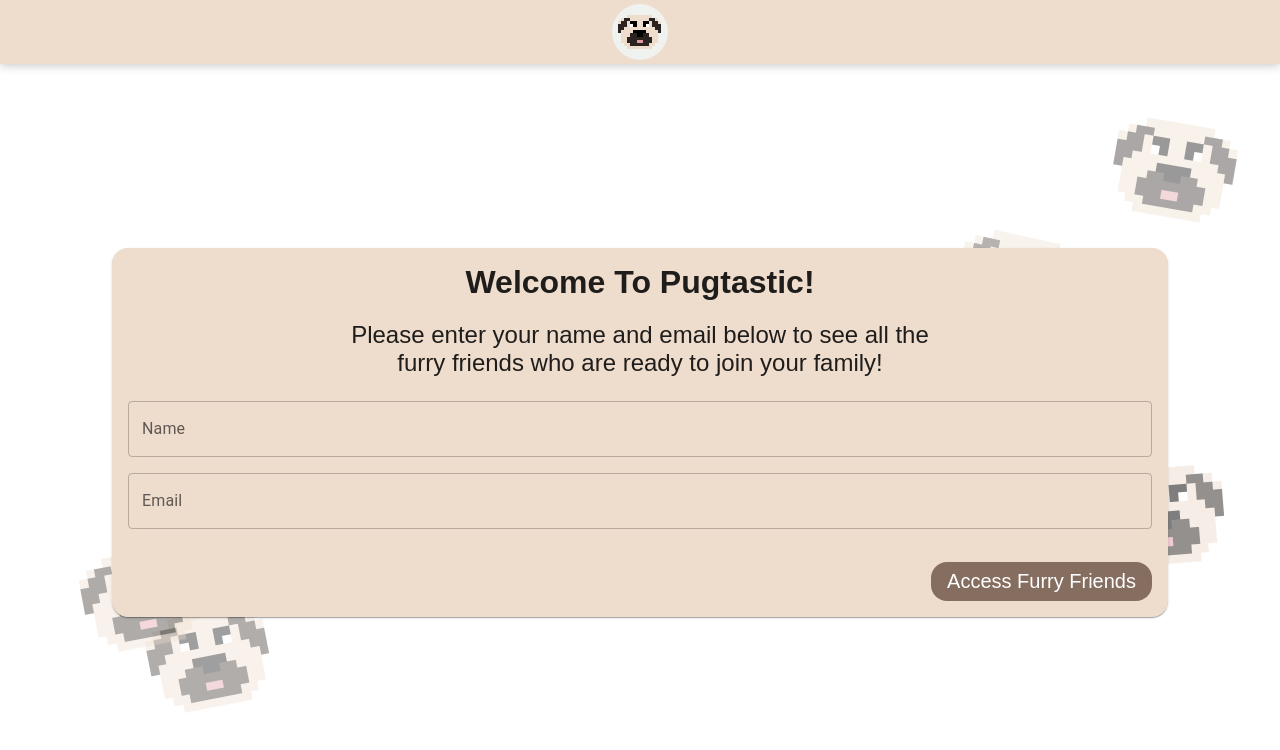
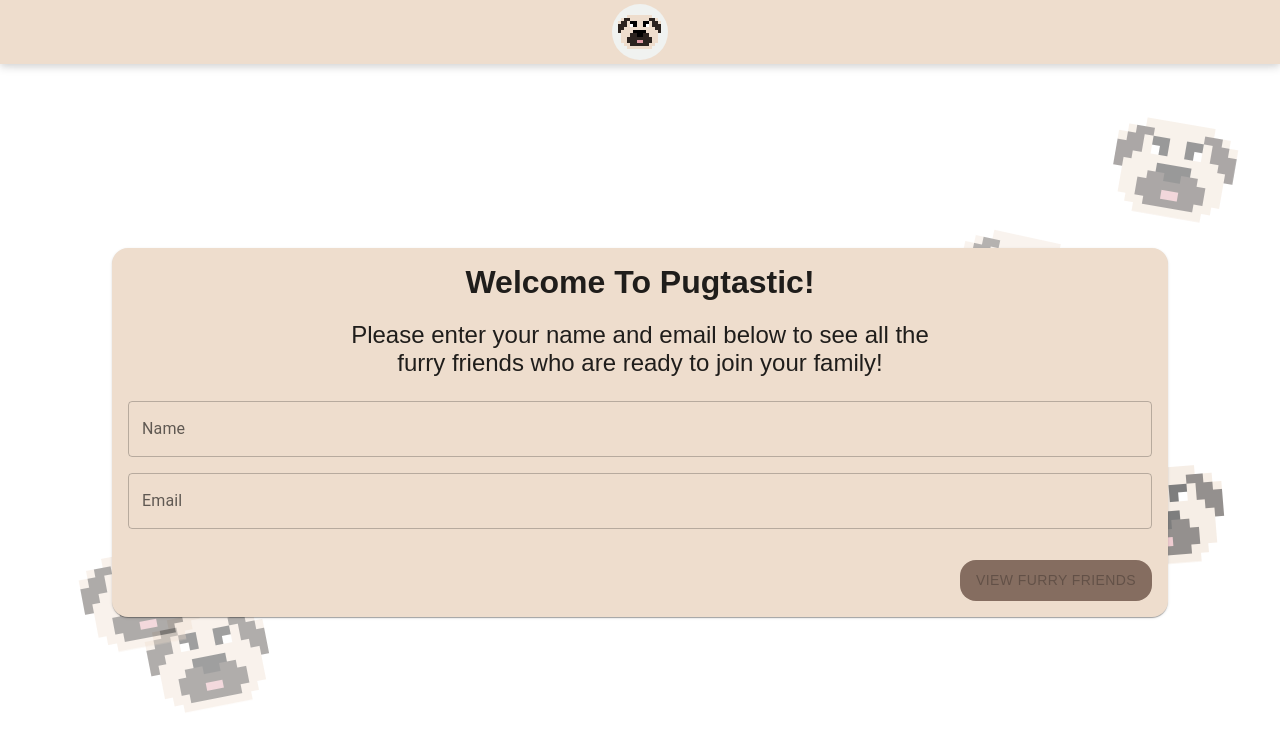
Before and after one commit to HunterECampbell/shelter-dogs, a React (Vite) app: page / in a window 1280 px wide. Shown: the top 750 px of the page. Built offline with nearby package versions, Linux system fonts and the light colour scheme.

Commit message:
Update button

```diff
--- a/src/components/LoginCard.tsx
+++ b/src/components/LoginCard.tsx
@@ -7,8 +7,8 @@ import { isValidEmail } from "../utils/regex/emailRegex";
 import { useAuthStore } from "../stores/auth";
 import { Email } from "../globalTypes";
 
-import Button from "./generalComponents/Button";
 import Card from "@mui/material/Card";
+import CustomButton from "./generalComponents/CustomButton";
 import TextField from "@mui/material/TextField";
 
 const LoginCard = () => {
@@ -60,7 +60,7 @@ const LoginCard = () => {
         </InputArea>
 
         <CardFooter>
-          <Button
+          <CustomButton
             disabled={name === "" || email === "" || emailError}
             label={t("login.buttons.login")}
             onClick={login}
--- a/src/components/generalComponents/Button.tsx
+++ b/src/components/generalComponents/CustomButton.tsx
@@ -1,7 +1,9 @@
-import styled from "styled-components";
+import { styled as muiStyled } from "@mui/material/styles";
 import { mediaQueryBreakpoint } from "../../consts/DeviceBreakpoints";
 
-const Button = ({
+import Button from "@mui/material/Button";
+
+const CustomButton = ({
   className,
   disabled,
   label,
@@ -24,13 +26,12 @@ const Button = ({
   );
 };
 
-const ButtonWrapper = styled.button`
+const ButtonWrapper = muiStyled(Button)`
   --size: fit-content;
 
   width: var(--size);
   height: var(--size);
   color: white;
-  font-size: calc(20 / 16 * 1rem);
   padding: 8px 16px;
   border-radius: 16px;
   border: none;
@@ -63,4 +64,4 @@ const ButtonWrapper = styled.button`
   }
 `;
 
-export default Button;
+export default CustomButton;
--- a/src/locales/en.json
+++ b/src/locales/en.json
@@ -8,7 +8,7 @@
       "email": "Email"
     },
     "buttons": {
-      "login": "Access Furry Friends"
+      "login": "View Furry Friends"
     },
     "errors": {
       "email": "Please enter a valid email",
```
